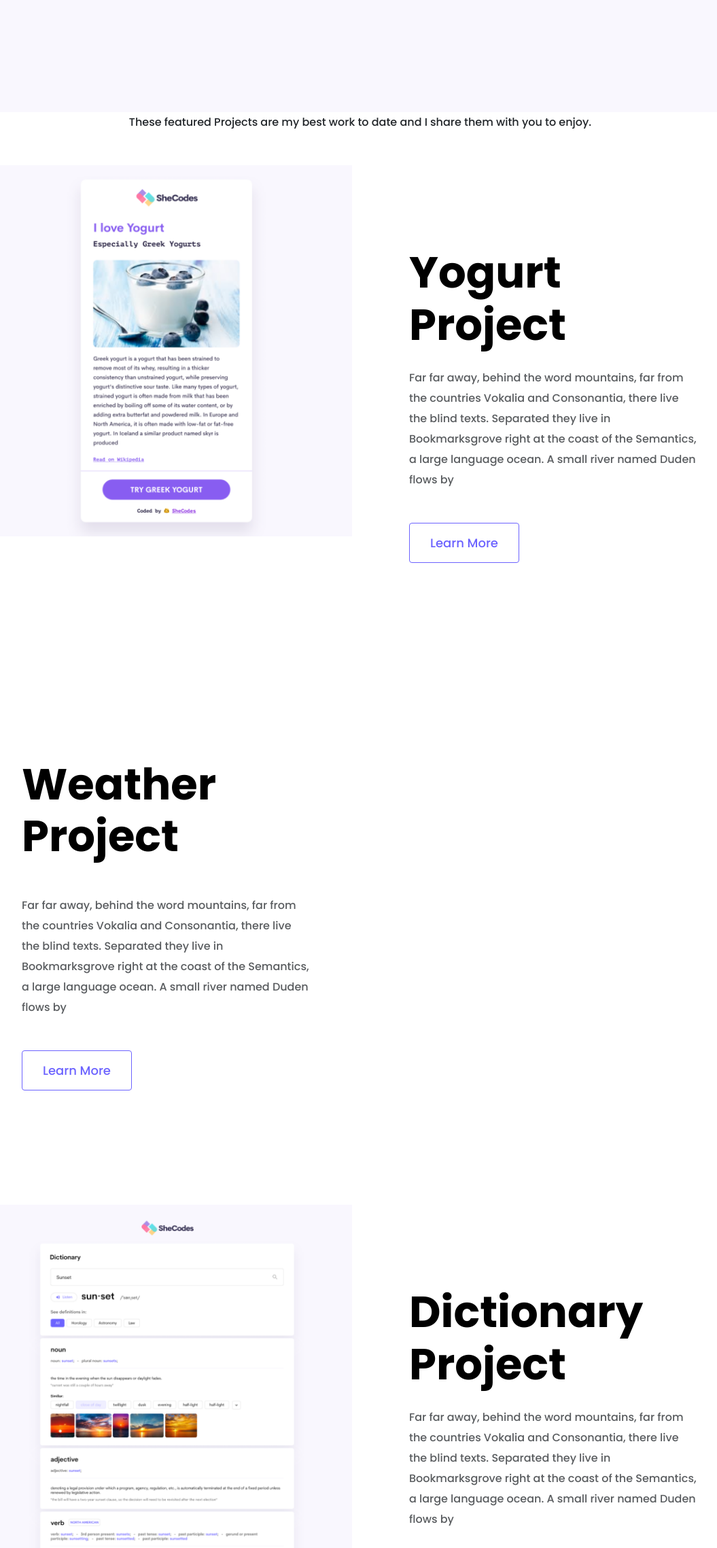
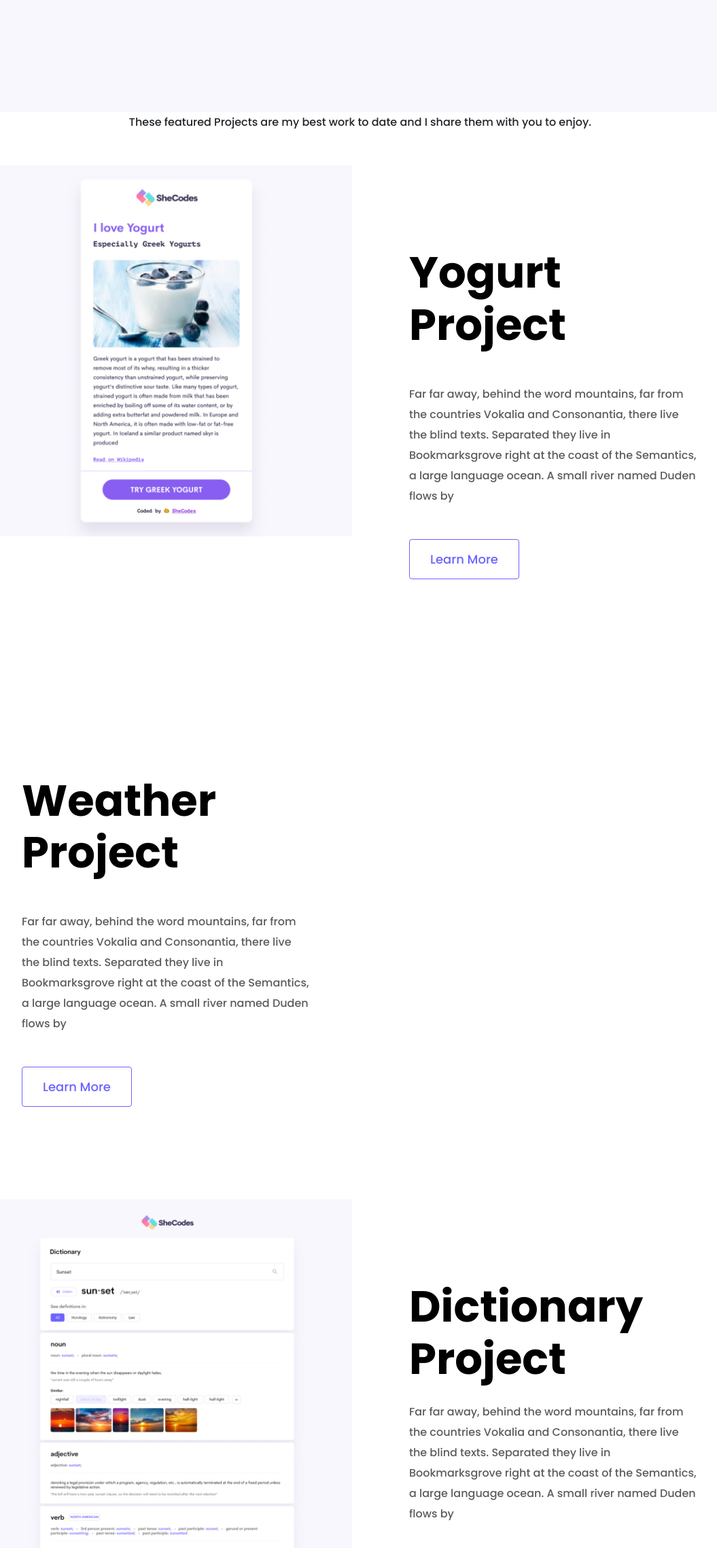
Before and after one commit to johnsonj70/Portfolio, a plain HTML site: page index.html in a window 1280 px wide. Shown: the part 515-2792 px from the top of the page at 68% size, without its empty margins (110-1165 px from the left). Drawn offline with nearby package versions, Linux system fonts and the light colour scheme.

Commit message:
Adjusted row heights

```diff
--- a/index.html
+++ b/index.html
@@ -28,19 +28,19 @@
    </div>
    <p class="text-center mb-5">These featured Projects are my best work to date and I share them with you to enjoy.</p>
    <div class="container">
-    <div class="row mb-5">
+    <div class="row">
         <div class="col d-none d-lg-block">
             <img src="src/images/yogurt.png" class="img-fluid" alt=""/>
         </div>
         <div class="col">
             <div class="project-description">
-                <h2 class="mb-4">Yogurt Project</h2>
+                <h2 class="mb-5">Yogurt Project</h2>
                 <p class="mb-5 text-muted">Far far away, behind the word mountains, far from the countries Vokalia and Consonantia, there live the blind texts. Separated they live in Bookmarksgrove right at the coast of the Semantics, a large language ocean. A small river named Duden flows by</p>
                 <a href="#" class="btn btn-branding-outline">Learn More</a>
             </div>
         </div>
     </div>
-    <div class="row mb-5">
+    <div class="row mt-5">
          <div class="col">
             <div class="project-description">
                 <h2 class="mb-5">Weather Project</h2>
@@ -52,7 +52,7 @@
             <img src="src/images/weather.png" class="img-fluid" alt=""/>
         </div>
     </div>
-    <div class="row mb-5">
+    <div class="row mt-3">
         <div class="col d-none d-lg-block">
             <img src="src/images/dictionary.png" class="img-fluid" alt="">
         </div>
--- a/src/styles/portfolio.css
+++ b/src/styles/portfolio.css
@@ -74,6 +74,10 @@ p   {
     padding: 120px 60px;
 }
 
+#row-spacing {
+    row-gap: 20px;
+}
+
 @media (max-width: 900px) {
     .project-description {
         padding: 0;
```
